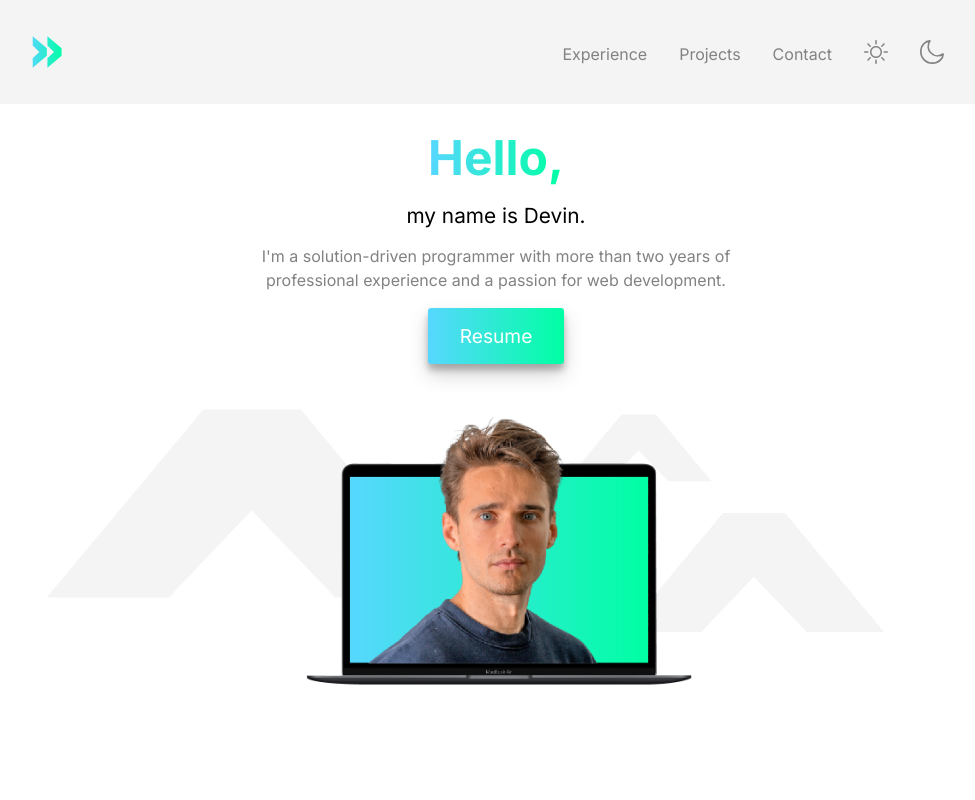
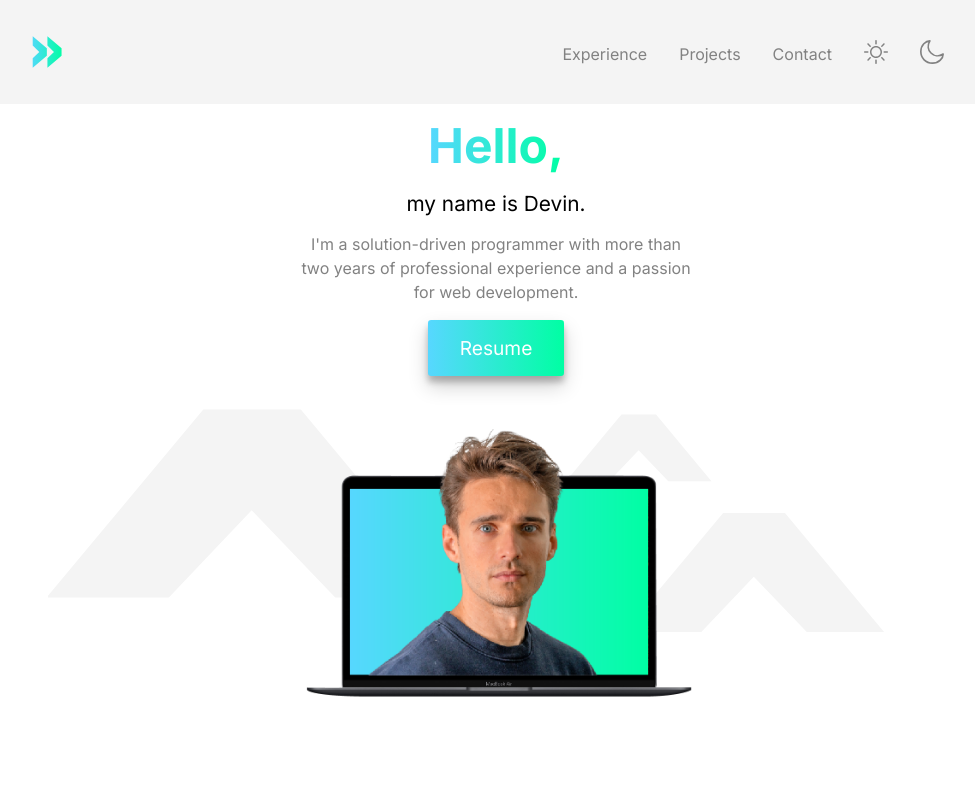
Before and after one commit to devinaustin1122/devinaustin1122.github.io, a website: page index.html in a window 1280 px wide. Both pictures are taken after a click on the picture 1020 px from the left and 52 px from the top of the page. Shown: the top 800 px of the page, without its empty margins (144-1119 px from the left). Drawn offline with nearby package versions, Linux system fonts and the light colour scheme.

Commit message:
update js

```diff
--- a/index.html
+++ b/index.html
@@ -57,7 +57,7 @@
       <div class="hero__content">
         <h1>Hello,</h1>
         <h3>my name is Devin.</h3>
-        <p>
+        <p class="hero__text">
           I'm a solution-driven programmer with more than two years of
           professional experience and a passion for web development.
         </p>
@@ -169,55 +169,6 @@
       </div>
     </section>
 
-    <script>
-      ScrollReveal().reveal(".hero", {
-        duration: 2000,
-        distance: "20px",
-      });
-      ScrollReveal().reveal(".experience", {
-        delay: 200,
-        duration: 2000,
-        distance: "20px",
-        viewOffset: {
-          bottom: 200,
-        },
-      });
-      ScrollReveal().reveal(".projects", {
-        delay: 200,
-        duration: 2000,
-        distance: "20px",
-        viewOffset: {
-          bottom: 200,
-        },
-      });
-
-      function toggleMenu() {
-        let items = document.getElementById("navigation__items");
-        items.classList.toggle("navigation__items--open");
-      }
-
-      function handleSelect(e) {
-        let selectors = document.getElementsByClassName(
-          "experience__selector--selected"
-        );
-        selectors[0].classList.toggle("experience__selector--selected");
-        e.target.classList.toggle("experience__selector--selected");
-
-        let descriptions = document.getElementsByClassName(
-          "experience__description--selected"
-        );
-
-        descriptions[0].classList.toggle("experience__description--selected");
-
-        let description = document.getElementById(
-          e.target.getAttribute("control")
-        );
-        description.classList.toggle("experience__description--selected");
-      }
-
-      function setTheme(theme) {
-        document.documentElement.className = theme;
-      }
-    </script>
+    <script src="./index.js"></script>
   </body>
 </html>
--- /dev/null
+++ b/index.js
@@ -0,0 +1,44 @@
+ScrollReveal().reveal(".hero", {
+  duration: 1500,
+  distance: "20px",
+});
+ScrollReveal().reveal(".experience", {
+  duration: 1500,
+  distance: "20px",
+  viewOffset: {
+    bottom: 200,
+  },
+});
+ScrollReveal().reveal(".projects", {
+  duration: 1500,
+  distance: "20px",
+  viewOffset: {
+    bottom: 200,
+  },
+});
+
+function toggleMenu() {
+  let items = document.getElementById("navigation__items");
+  items.classList.toggle("navigation__items--open");
+}
+
+function handleSelect(e) {
+  let selectors = document.getElementsByClassName(
+    "experience__selector--selected"
+  );
+  selectors[0].classList.toggle("experience__selector--selected");
+  e.target.classList.toggle("experience__selector--selected");
+
+  let descriptions = document.getElementsByClassName(
+    "experience__description--selected"
+  );
+
+  descriptions[0].classList.toggle("experience__description--selected");
+
+  let description = document.getElementById(e.target.getAttribute("control"));
+  description.classList.toggle("experience__description--selected");
+}
+
+function setTheme(theme) {
+  document.documentElement.className = theme;
+}
--- a/scss/_hero.scss
+++ b/scss/_hero.scss
@@ -23,9 +23,8 @@
     text-align: center;
   }
 
-  &__mouse {
-    width: 1rem;
-    margin-top: 2rem;
+  &__text {
+    max-width: 25rem;
   }
 
   &__img {
```
Also changed, not shown: public/styles.css.
